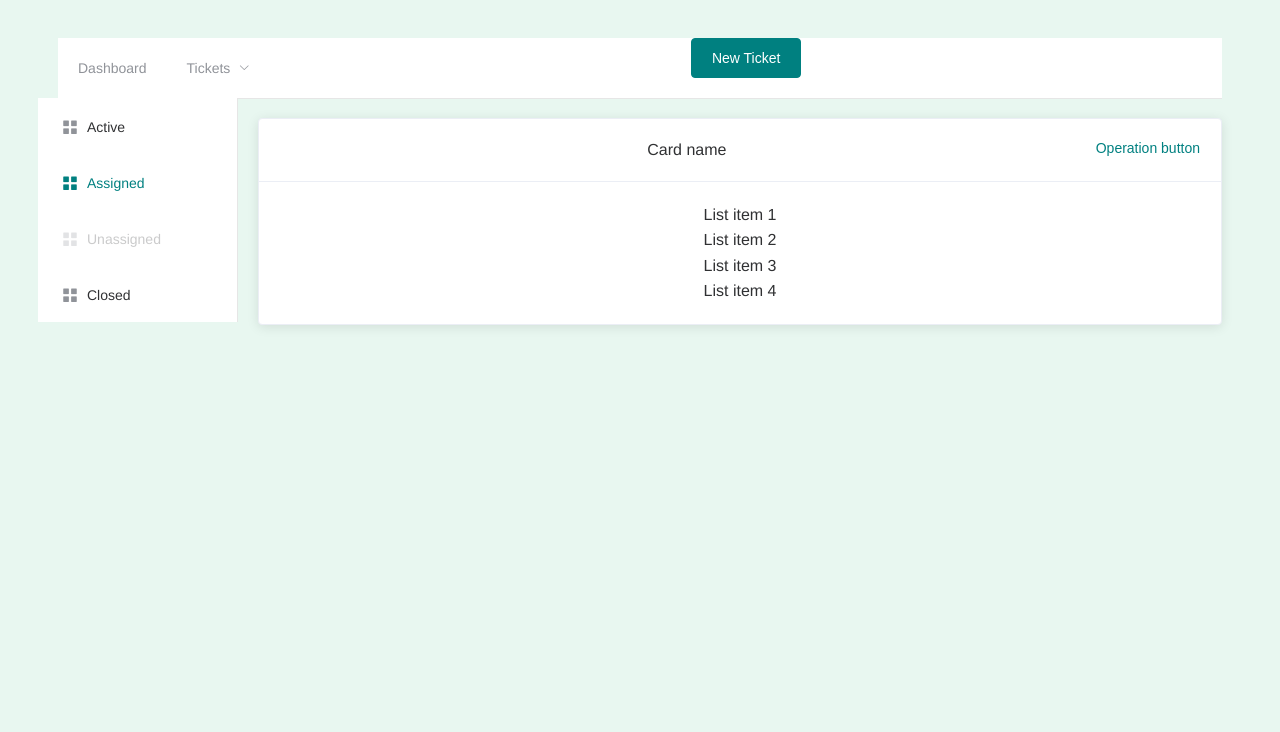
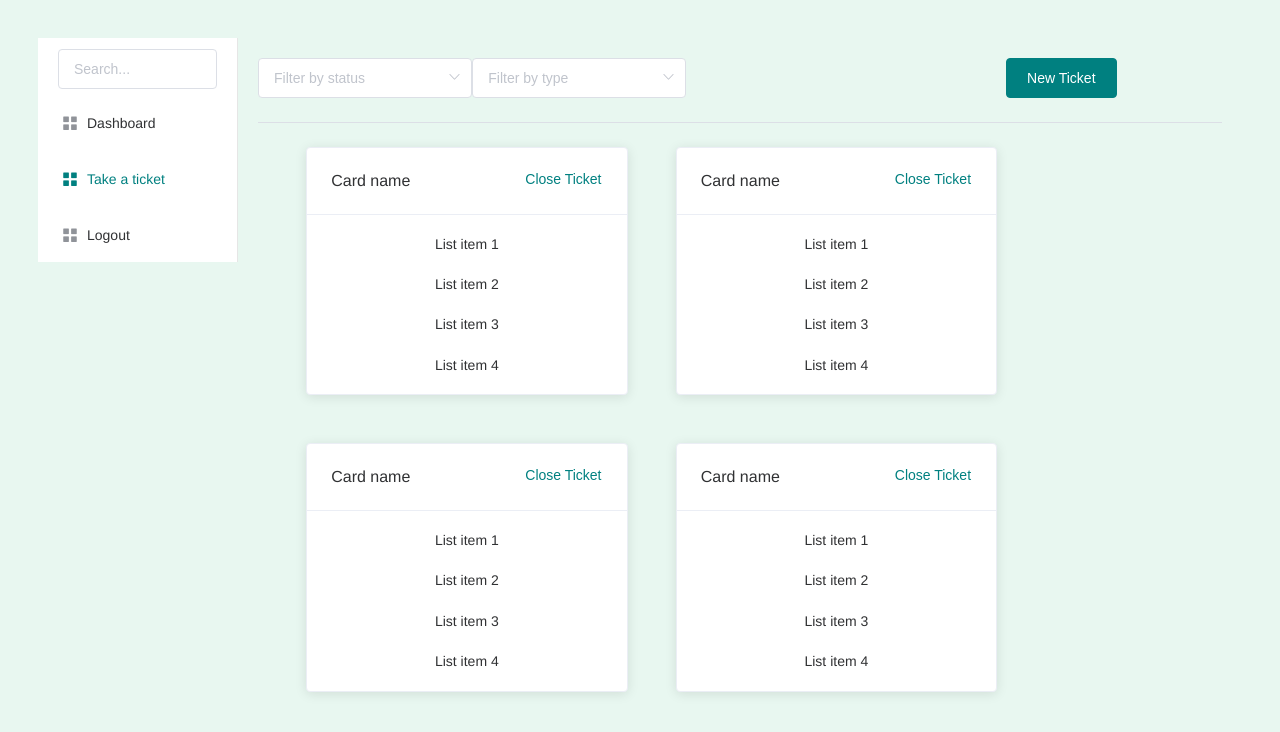
Before and after one commit to katetho/haste_vue, a Vue app: page / in a window 1280 px wide. Shown: the top 732 px of the page. Built offline with nearby package versions, Linux system fonts and the light colour scheme.

Commit message:
creating the UI

```diff
--- a/src/App.vue
+++ b/src/App.vue
@@ -1,52 +1,15 @@
-
-<template>
+  <template>
   <div id="app">
     <router-view />
   </div>
 </template>
 
 <script lang="ts">
-import Vue from 'vue'
-import Component from 'vue-class-component'
+import Vue from "vue";
+import Component from "vue-class-component";
 
 @Component
-export default class App extends Vue {
-}
+export default class App extends Vue {}
 </script>
 
-<style lang="scss">
-#app {
-  font-family: Avenir, Helvetica, Arial, sans-serif;
-  -webkit-font-smoothing: antialiased;
-  -moz-osx-font-smoothing: grayscale;
-  text-align: center;
-  color: #2c3e50;
-}
-
-#nav {
-  padding: 30px;
-
-  a {
-    font-weight: bold;
-    color: #2c3e50;
-
-    &.router-link-exact-active {
-      color: #42b983;
-    }
-  }
-}
-
-body {
-  font-family: "Franklin Gothic Medium", "Arial Narrow", Arial, sans-serif;
-  line-height: 1.6;
-  background: #e8f7f0;
-}
-
-.container {
-  max-width: 1100px;
-  margin: auto;
-  overflow: auto;
-  padding: 0 2rem;
-}
-
-</style>
+<style src="@/assets/css/style.scss" lang="scss"></style>
--- /dev/null
+++ b/src/assets/css/style.scss
@@ -0,0 +1,33 @@
+#app {
+  font-family: Avenir, Helvetica, Arial, sans-serif;
+  -webkit-font-smoothing: antialiased;
+  -moz-osx-font-smoothing: grayscale;
+  text-align: center;
+  color: #2c3e50;
+}
+
+#nav {
+  padding: 30px;
+
+  a {
+    font-weight: bold;
+    color: #2c3e50;
+
+    &.router-link-exact-active {
+      color: #42b983;
+    }
+  }
+}
+
+body {
+  font-family: "Franklin Gothic Medium", "Arial Narrow", Arial, sans-serif;
+  line-height: 1.6;
+  background: #e8f7f0;
+}
+
+.container {
+  max-width: 1100px;
+  margin: auto;
+  overflow: auto;
+  padding: 0 2rem;
+}
--- a/src/components/AddTicket.vue
+++ b/src/components/AddTicket.vue
@@ -1,59 +1,72 @@
 <template>
-<el-form ref="form" :model="form" label-width="120px">
-  <el-form-item label="Title">
+  <el-row>
+    <el-col :span="8">
+      <div class="grid-content bg-purple-dark">
+        <el-form ref="form" :model="form" label-width="120px" align="left">
+          <el-form-item label="Title" align="left">
             <el-input v-model="form.title"></el-input>
           </el-form-item>
-  <el-form-item label="Department">
-    <el-select v-model="form.department" placeholder="please select your zone">
+          <el-form-item label="Department" align="left">
+            <el-select v-model="form.department" placeholder="Department">
               <el-option label="Sales" value="Sales"></el-option>
-      <el-option label="IT department" value="IT department"></el-option>
-      <el-option label="Customer Support" value="Customer Support"></el-option>
+              <el-option
+                label="IT department"
+                value="IT department"
+              ></el-option>
+              <el-option
+                label="Customer Support"
+                value="Customer Support"
+              ></el-option>
               <el-option label="Staff" value="Staff"></el-option>
               <el-option label="External" value="External"></el-option>
               <el-option label="Other" value="Other"></el-option>
             </el-select>
           </el-form-item>
-  <el-form-item label="Activity time">
+          <el-form-item label="Deadline" align="left">
             <el-col :span="11">
-      <el-date-picker type="date" placeholder="Choose deadline" v-model="form.date1" style="width: 100%;"></el-date-picker>
+              <el-date-picker
+                type="date"
+                placeholder="yyyy-mm-dd"
+                v-model="form.date1"
+                style="width: 100%;"
+              ></el-date-picker>
             </el-col>
-    <el-col class="line" :span="2">-</el-col>
+            <el-col class="line" :span="2"></el-col>
           </el-form-item>
-  <el-form-item label="Priority">
-    <el-select v-model="form.priority" placeholder="please select your zone">
+          <el-form-item label="Priority" align="left">
+            <el-select v-model="form.priority" placeholder="Priority">
               <el-option label="Urgent" value="Urgent"></el-option>
               <el-option label="High" value="High"></el-option>
               <el-option label="Normal" value="Normal"></el-option>
               <el-option label="Low" value="Low"></el-option>
             </el-select>
           </el-form-item>
-  <el-form-item label="Description">
+          <el-form-item label="Description" align="left">
             <el-input type="textarea" v-model="form.description"></el-input>
           </el-form-item>
           <el-form-item>
             <el-button type="primary" @click="onSubmit">Create</el-button>
-    <el-button>Cancel</el-button>
+            <el-button @click="$router.go(-1)">Cancel</el-button>
           </el-form-item>
         </el-form>
+      </div>
+    </el-col>
+  </el-row>
 </template>
 
-<script>
-  export default {
-    data() {
-      return {
-        form: {
-          title: '',
-          department: '',
-          deadline: '',
-          priority: '',
-          description: ''
-        }
-      }
-    },
-    methods: {
+<script lang="ts">
+import { Component, Prop, Vue } from "vue-property-decorator";
+@Component
+export default class AddTicket extends Vue {
+  @Prop() private form: object = {
+    title: "",
+    department: "",
+    deadline: "",
+    priority: "",
+    description: ""
+  };
   onSubmit() {
-        console.log('submit!');
-      }
+    console.log("submit!");
   }
 }
 </script>
--- /dev/null
+++ b/src/components/StatusFilter.vue
@@ -0,0 +1,32 @@
+<template>
+  <el-select v-model="value" filterable placeholder="Filter by status">
+    <el-option
+      v-for="item in options"
+        :key="item.value"
+        :label="item.label"
+        :value="item.value"
+    ></el-option>
+  </el-select>
+</template>
+
+<script lang="ts">
+import { Component, Prop, Vue } from "vue-property-decorator";
+@Component
+export default class StatusFilter extends Vue {
+  @Prop() private options: Array<object> = [
+    { value: "active", label: "Active" },
+    {
+      value: "assigned",
+      label: "Assigned"
+    },
+    {
+      value: "unassigned",
+      label: "Unassigned"
+    },
+    {
+      value: "closed",
+      label: "Closed"
+    }
+  ];
+}
+</script>
--- /dev/null
+++ b/src/components/TicketFilter.vue
@@ -0,0 +1,27 @@
+<template>
+  <el-select v-model="value" filterable placeholder="Filter by type">
+    <el-option v-for="item in options" :key="item.value" :label="item.label" :value="item.value"></el-option>
+  </el-select>
+</template>
+
+<script lang="ts">
+import { Component, Prop, Vue } from "vue-property-decorator";
+@Component
+export default class TicketFilter extends Vue {
+  @Prop() private options: Array<object> = [
+    { value: "", label: "List All" },
+    {
+      value: "outgoing",
+      label: "Outgoing"
+    },
+    {
+      value: "mytickets",
+      label: "My tickets"
+    },
+    {
+      value: "taketicket",
+      label: "Take a ticket"
+    }
+  ];
+}
+</script>
--- a/src/components/Tickets.vue
+++ b/src/components/Tickets.vue
@@ -1,58 +1,24 @@
 <template>
-<el-container>
-  <el-header>
-    <el-menu :default-active="activeIndex" class="el-menu-demo" mode="horizontal" align="center" @select="handleSelect">
-  <el-menu-item index="1">Dashboard</el-menu-item>
-  <el-submenu index="2">
-    <template slot="title">Tickets</template>
-    <el-menu-item index="2-1">Outgoing</el-menu-item>
-    <el-menu-item index="2-2">Take a ticket</el-menu-item>
-    <el-menu-item index="2-3">My tickets</el-menu-item>
-  </el-submenu>
-
-  <el-button type="primary">New Ticket</el-button>
-  </el-menu>
-<div class="line"></div>
-  </el-header>
-  <el-container>
-    <el-aside width="200px">
-    <el-menu
-      default-active="2"
-      class="el-menu-vertical-demo"
-      @open="handleOpen"
-      @close="handleClose">
-      <el-menu-item index="1" align='left'>
-        <i class="el-icon-menu"></i>
-        <span>Active</span>
-      </el-menu-item>
-      <el-menu-item index="2" align='left'>
-        <i class="el-icon-menu"></i>
-        <span>Assigned</span>
-      </el-menu-item>
-      <el-menu-item index="3" disabled align='left'>
-        <i class="el-icon-menu"></i>
-        <span>Unassigned</span>
-      </el-menu-item>
-      <el-menu-item index="4" align='left'>
-        <i class="el-icon-menu"></i>
-        <span>Closed</span>
-      </el-menu-item>
-    </el-menu>
-    </el-aside>
-    <el-main>
-      <el-card class="box-card">
-  <div slot="header" class="clearfix">
+  <el-row>
+    <el-col
+      :span="8"
+      v-for="(o, index) in 4"
+      :key="o"
+      :offset="index > 0 ? 2 : 0"
+    >
+      <el-card :body-style="{ padding: '0px' }">
+        <div slot="header" class="clearfix el-cardheader" align="left">
           <span>Card name</span>
-    <el-button style="float: right; padding: 3px 0" type="text">Operation button</el-button>
+          <el-button style="float: right; padding: 3px 0" type="text"
+            >Close Ticket
+          </el-button>
         </div>
         <div v-for="o in 4" :key="o" class="text item">
-    {{'List item ' + o }}
+          {{ "List item " + o }}
         </div>
       </el-card>
-
-    </el-main>
-  </el-container>
-</el-container>
+    </el-col>
+  </el-row>
 </template>
 
 <script>
@@ -71,33 +37,35 @@ export default {
 </script>
 
 <style lang="scss" scoped>
-  .el-menu-item {
-    align-content: left;
+.el-col-offset-0,
+.el-col-offset-2 {
+  margin-left: 5%;
+  margin-bottom: 5%;
 }
-  .el-row {
-    margin-bottom: 20px;
-    &:last-child {
-      margin-bottom: 0;
+
+.text {
+  font-size: 14px;
 }
+
+.item {
+  margin-top: 18px;
+  margin-bottom: 18px;
 }
-  .el-col {
-    border-radius: 4px;
+
+.clearfix:before,
+.clearfix:after {
+  display: table;
+  content: "";
 }
-  .bg-purple-dark {
-    background: #99a9bf;
+.clearfix:after {
+  clear: both;
 }
-  .bg-purple {
-    background: #d3dce6;
+
+.box-card {
+  width: 100%;
 }
-  .bg-purple-light {
-    background: #e5e9f2;
-  }
-  .grid-content {
-    border-radius: 4px;
-    min-height: 36px;
-  }
-  .row-bg {
-    padding: 10px 0;
-    background-color: #f9fafc;
+
+.el-cardheader {
+  padding: 2px 4px 2px 4px;
 }
 </style>
--- a/src/router/index.ts
+++ b/src/router/index.ts
@@ -3,6 +3,7 @@ import VueRouter, { RouteConfig } from "vue-router";
 import Home from "../views/Home.vue";
 import About from "../views/About.vue";
 import AddTicket from "../components/AddTicket.vue";
+import Missing from "../views/404.vue";
 
 Vue.use(VueRouter);
 
@@ -20,7 +21,7 @@ const routes: Array<RouteConfig> = [
   {
     path: "*",
     name: "404",
-    component: () => import("../views/404.vue")
+    component: Missing
   },
   {
     path: "/",
--- a/src/views/Home.vue
+++ b/src/views/Home.vue
@@ -1,53 +1,81 @@
 <template>
-    <div id="nav">
-      <Tickets />
-    </div>
+  <div id="nav">
+    <el-container>
+      <el-container>
+        <el-aside width="200px">
+          <el-menu
+            default-active="2"
+            class="el-menu-vertical-demo"
+            @open="handleOpen"
+            @close="handleClose"
+          >
+            <el-menu-item index="3" align="left">
+              <span>
+                <el-input placeholder="Search..." v-model="input"></el-input>
+              </span>
+            </el-menu-item>
+            <el-menu-item index="1" align="left">
+              <i class="el-icon-menu"></i>
+              <span>Dashboard</span>
+            </el-menu-item>
+            <el-menu-item index="2" align="left">
+              <i class="el-icon-menu"></i>
+              <span>Take a ticket</span>
+            </el-menu-item>
+            <el-menu-item index="4" align="left">
+              <i class="el-icon-menu"></i>
+              <span>Logout</span>
+            </el-menu-item>
+          </el-menu>
+        </el-aside>
+        <el-main>
+          <el-row>
+            <el-col :span="16">
+              <div class="grid-content bg-purple-dark">
+                <el-col :span="8">
+                  <div class="grid-content bg-purple-dark">
+                    <StatusFilter />
+                  </div>
+                </el-col>
+                <el-col :span="8">
+                  <div class="grid-content bg-purple-dark">
+                    <TicketFilter />
+                  </div>
+                </el-col>
+              </div>
+            </el-col>
+            <el-col :span="8">
+              <div class="grid-content bg-purple-dark">
+                <el-button type="primary" @click="$router.push('add')"
+                  >New Ticket</el-button
+                >
+              </div>
+            </el-col>
+          </el-row>
+          <el-divider></el-divider>
+          <el-row>
+            <Tickets />
+          </el-row>
+        </el-main>
+      </el-container>
+    </el-container>
+  </div>
 </template>
 
-<script>
+<script lang="ts">
+import { Component, Vue, Prop } from "vue-property-decorator";
 import Tickets from "@/components/Tickets.vue";
+import StatusFilter from "@/components/StatusFilter.vue";
+import TicketFilter from "@/components/TicketFilter.vue";
 
-export default {
-  name: "Home",
+@Component({
   components: {
-    Tickets
+    Tickets,
+    StatusFilter,
+    TicketFilter
   }
-};
+})
+export default class Home extends Vue {
+  @Prop() private input!: string;
+}
 </script>
-
-<style lang="scss">
-#app {
-  font-family: Avenir, Helvetica, Arial, sans-serif;
-  -webkit-font-smoothing: antialiased;
-  -moz-osx-font-smoothing: grayscale;
-  text-align: center;
-  color: #2c3e50;
-}
-
-#nav {
-  padding: 30px;
-
-  a {
-    font-weight: bold;
-    color: #2c3e50;
-
-    &.router-link-exact-active {
-      color: #42b983;
-    }
-  }
-}
-
-body {
-  font-family: "Franklin Gothic Medium", "Arial Narrow", Arial, sans-serif;
-  line-height: 1.6;
-  background: #e8f7f0;
-}
-
-.container {
-  max-width: 1100px;
-  margin: auto;
-  overflow: auto;
-  padding: 0 2rem;
-}
-
-</style>
```
Lines whose indentation alone changed are shown as unchanged.
